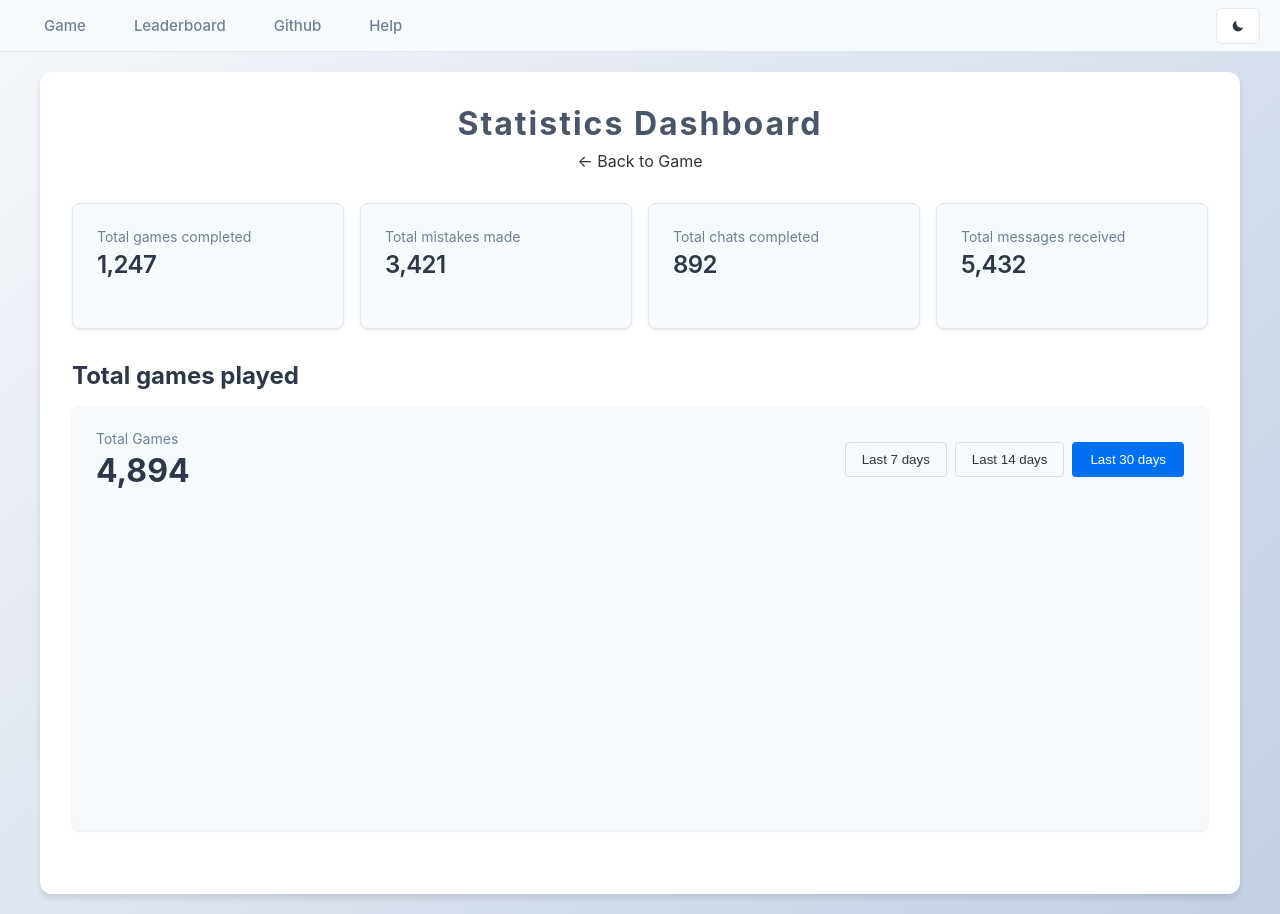
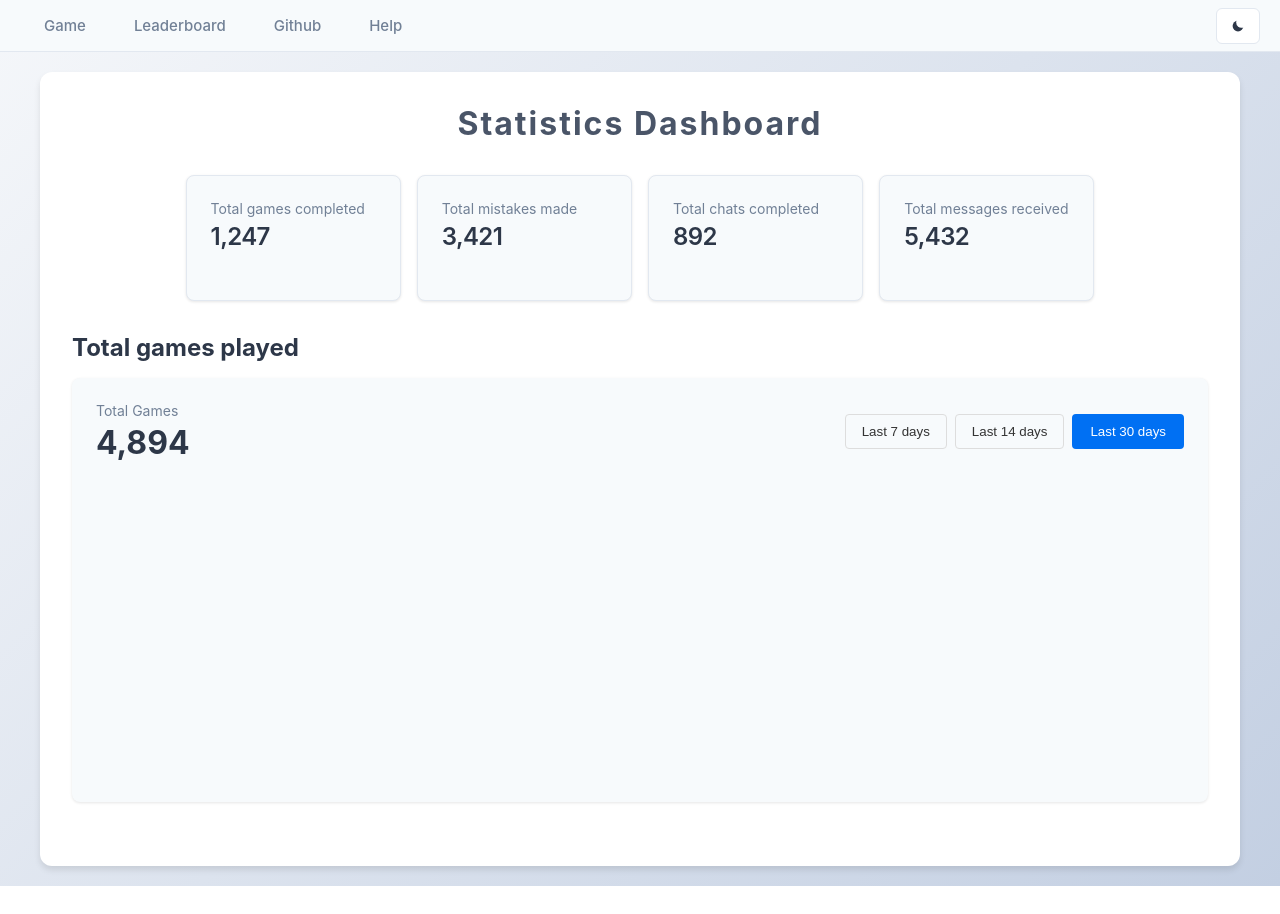
Before and after one commit to ecurrencyhodler/satdoku, a Next.js app: page /stats in a window 1280 px wide. After the commit the page ends 886 px from the top, so only its background shows below. Built offline with nearby package versions, Linux system fonts and the light colour scheme.

Commit message:
Update stats dashboard: reduce card width, center align, remove back link
- Reduced metric cards width by 20% with important CSS rules
- Center aligned the 4 metric cards
- Removed 'Back to Game' link from stats page header
- Enhanced dark mode styling for chart container

```diff
--- a/app/stats/page.js
+++ b/app/stats/page.js
@@ -79,20 +79,19 @@ export default function StatsPage() {
         <h1 style={{ fontSize: '2rem', fontWeight: 'bold', marginBottom: '0.5rem' }}>
           Statistics Dashboard
         </h1>
-        <div style={{ marginBottom: '2rem' }}>
-          <Link href="/" style={{ textDecoration: 'none', color: 'inherit' }}>
-            ← Back to Game
-          </Link>
-        </div>
       </header>
 
       {/* Metric Cards */}
-      <div style={{
-        display: 'grid',
-        gridTemplateColumns: 'repeat(auto-fit, minmax(250px, 1fr))',
-        gap: '1rem',
-        marginBottom: '2rem'
-      }}>
+      <div
+        className="metric-cards-container"
+        style={{
+          display: 'grid',
+          gridTemplateColumns: 'repeat(auto-fit, minmax(200px, 0.8fr))',
+          gap: '1rem',
+          marginBottom: '2rem',
+          justifyContent: 'center'
+        }}
+      >
         <Card>
           <CardHeader>
             <CardDescription>Total games completed</CardDescription>
--- a/app/styles/components.css
+++ b/app/styles/components.css
@@ -1046,3 +1046,11 @@
 .dark .card-footer-subtext {
     color: #9ca3af !important;
 }
+
+/* Metric Cards Container - 20% width reduction */
+.metric-cards-container {
+    grid-template-columns: repeat(auto-fit, minmax(200px, 0.8fr)) !important;
+    max-width: 80% !important;
+    margin: 0 auto !important;
+    justify-content: center !important;
+}
```
